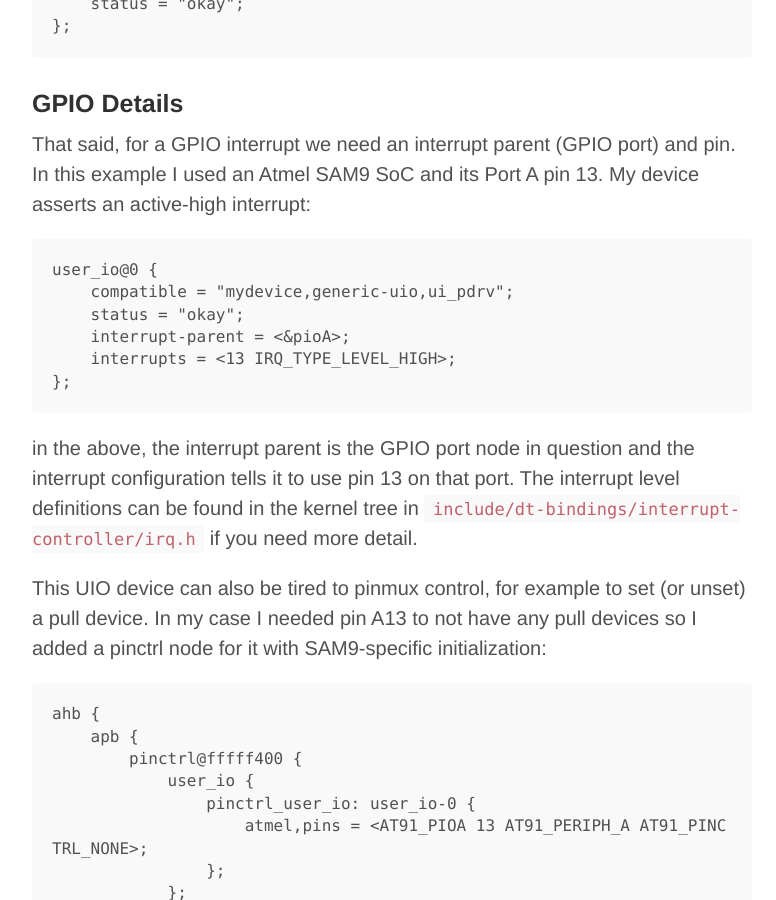
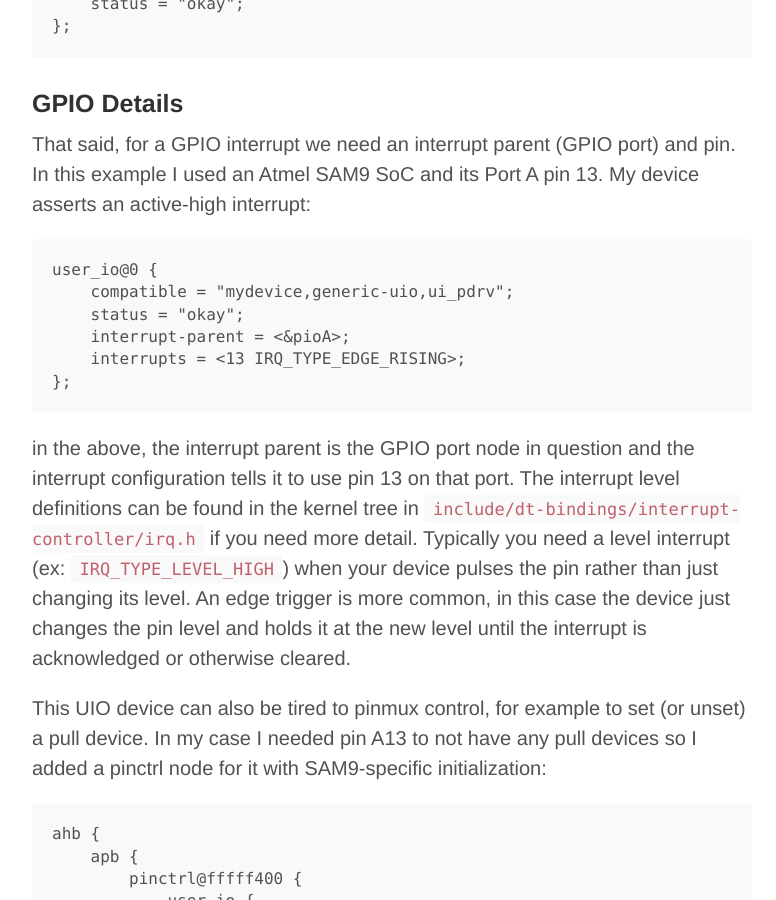
Before and after one commit to yurovsky/yurovsky.github.io, a Jekyll site: the page built from _posts/2014-10-10-linux-uio-gpio-interrupt.md, in a window 1280 px wide and 900 px high, scrolled down 1163 px. Shown: the whole window, without its empty margins (248-1024 px from the left). Built offline with Jekyll 4.4.1, drawn with Linux system fonts in a browser that asks for light colours; Markdown is read by kramdown in place of the engine named in the settings; comment, search, counter and statistics services are not loaded; some of the changed text lies outside the part shown.

Commit message:
minor update

```diff
--- a/_posts/2014-10-10-linux-uio-gpio-interrupt.md
+++ b/_posts/2014-10-10-linux-uio-gpio-interrupt.md
@@ -47,13 +47,17 @@ device asserts an active-high interrupt:
         compatible = "mydevice,generic-uio,ui_pdrv";
         status = "okay";
         interrupt-parent = <&pioA>;
-        interrupts = <13 IRQ_TYPE_LEVEL_HIGH>;
+        interrupts = <13 IRQ_TYPE_EDGE_RISING>;
     };
 
 in the above, the interrupt parent is the GPIO port node in question and the
 interrupt configuration tells it to use pin 13 on that port.  The interrupt
 level definitions can be found in the kernel tree in
 `include/dt-bindings/interrupt-controller/irq.h` if you need more detail.
+Typically you need a level interrupt (ex: `IRQ_TYPE_LEVEL_HIGH`) when your
+device pulses the pin rather than just changing its level.  An edge trigger is
+more common, in this case the device just changes the pin level and holds it
+at the new level until the interrupt is acknowledged or otherwise cleared.
 
 This UIO device can also be tired to pinmux control, for example to set (or
 unset) a pull device. In my case I needed pin A13 to not have any pull devices
@@ -99,7 +103,7 @@ A userspace program can use the UI device node as follows:
 
 1. `open()` the device node in read-write (`O_RDWR`)
 2. `write()` to the device to unmask the interrupt
-3. `read()` from the device to block until an interrupt arrives. You can also use `select()` or `poll()` or whatever blocking method you prefer. Go back to step 2 to handle the next interrupt.
+3. `read()` from the device to block until an interrupt arrives. You can also use `select()` or `poll()` or whatever blocking method you prefer. Go back to step 2 to handle the next interrupt.  A `select()` or `poll()` call is much more efficient than a simple `read()` due to the way the UIO event handling is implemented internally.
 4. `close()` the device to mask off the interrupt and clean up.
 
 All reads and writes are handled by transferring exactly a 32-bit unsigned
```
